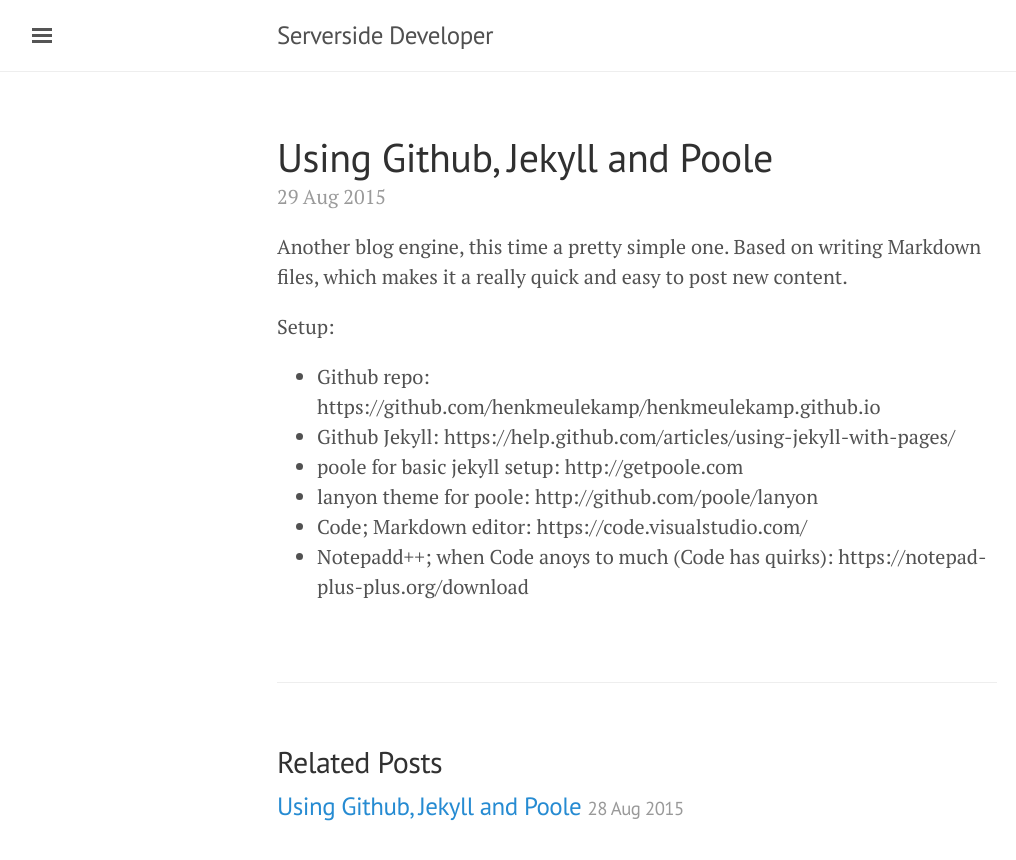
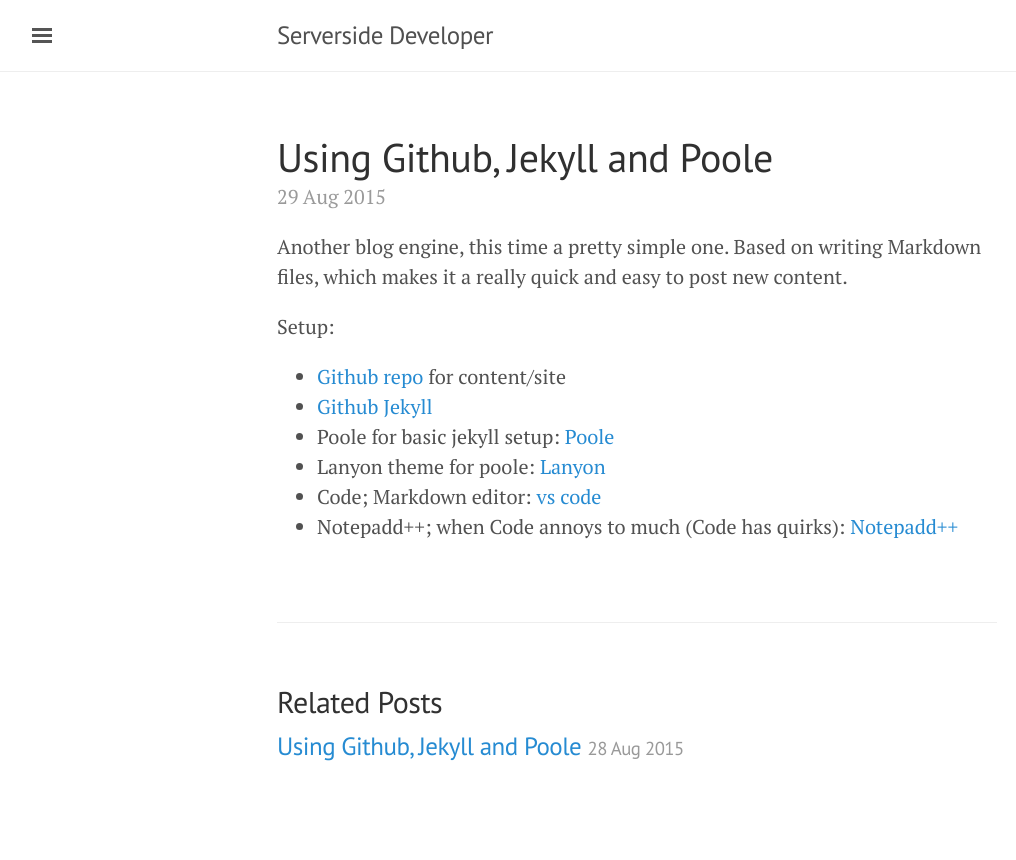
Before and after one commit to henkmeulekamp/henkmeulekamp.github.io, a Jekyll site: the page built from _posts/2015-08-29-Setup.md, in a window 1280 px wide. Shown: the top 860 px of the page, without its empty margins (3-1019 px from the left). Built offline with Jekyll 4.4.1, drawn with Linux system fonts in a browser that asks for light colours.

Commit message:
content layout

```diff
--- a/_posts/2015-08-29-Setup.md
+++ b/_posts/2015-08-29-Setup.md
@@ -6,9 +6,9 @@ title: Using Github, Jekyll and Poole
 Another blog engine, this time a pretty simple one. Based on writing Markdown files, which makes it a really quick and easy to post new content.
 
 Setup:
-- Github repo: https://github.com/henkmeulekamp/henkmeulekamp.github.io
-- Github Jekyll: https://help.github.com/articles/using-jekyll-with-pages/
-- poole for basic jekyll setup: http://getpoole.com
-- lanyon theme for poole: http://github.com/poole/lanyon
-- Code; Markdown editor: https://code.visualstudio.com/
-- Notepadd++; when Code anoys to much (Code has quirks): https://notepad-plus-plus.org/download
+- [Github repo](https://github.com/henkmeulekamp/henkmeulekamp.github.io) for content/site
+- [Github Jekyll](https://help.github.com/articles/using-jekyll-with-pages/)
+- Poole for basic jekyll setup: [Poole](http://getpoole.com)
+- Lanyon theme for poole: [Lanyon](http://github.com/poole/lanyon)
+- Code; Markdown editor: [vs code](https://code.visualstudio.com/)
+- Notepadd++; when Code annoys to much (Code has quirks): [Notepadd++](https://notepad-plus-plus.org/download)
```
